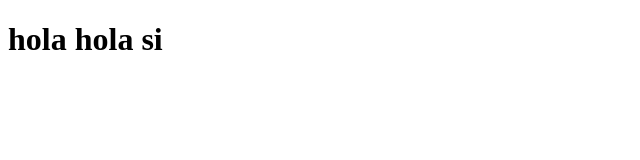
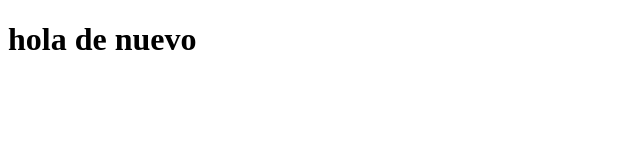
Before and after one commit to ivanbarbona7/Tarea-Repo-M1, a website: page index.html in a window 1280 px wide. Shown: the whole page, without its empty margins (0-640 px from the left). Drawn offline with Linux system fonts and the light colour scheme.

Commit message:
cambio de nuevo

```diff
--- a/index.html
+++ b/index.html
@@ -10,7 +10,7 @@
 
 <body>
 
-        <h1>hola hola si </h1>
+        <h1>hola de nuevo </h1>
 
 </body>
 
```
